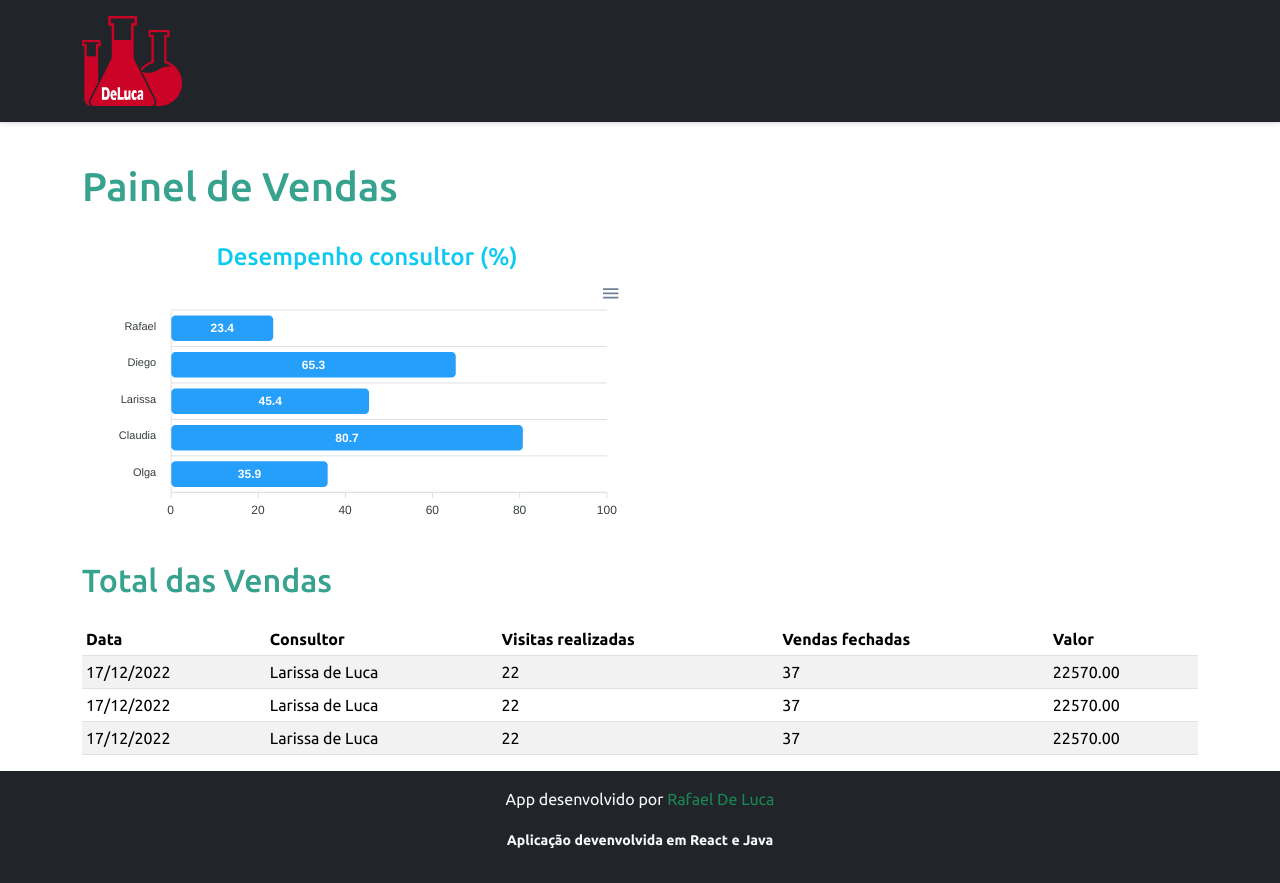
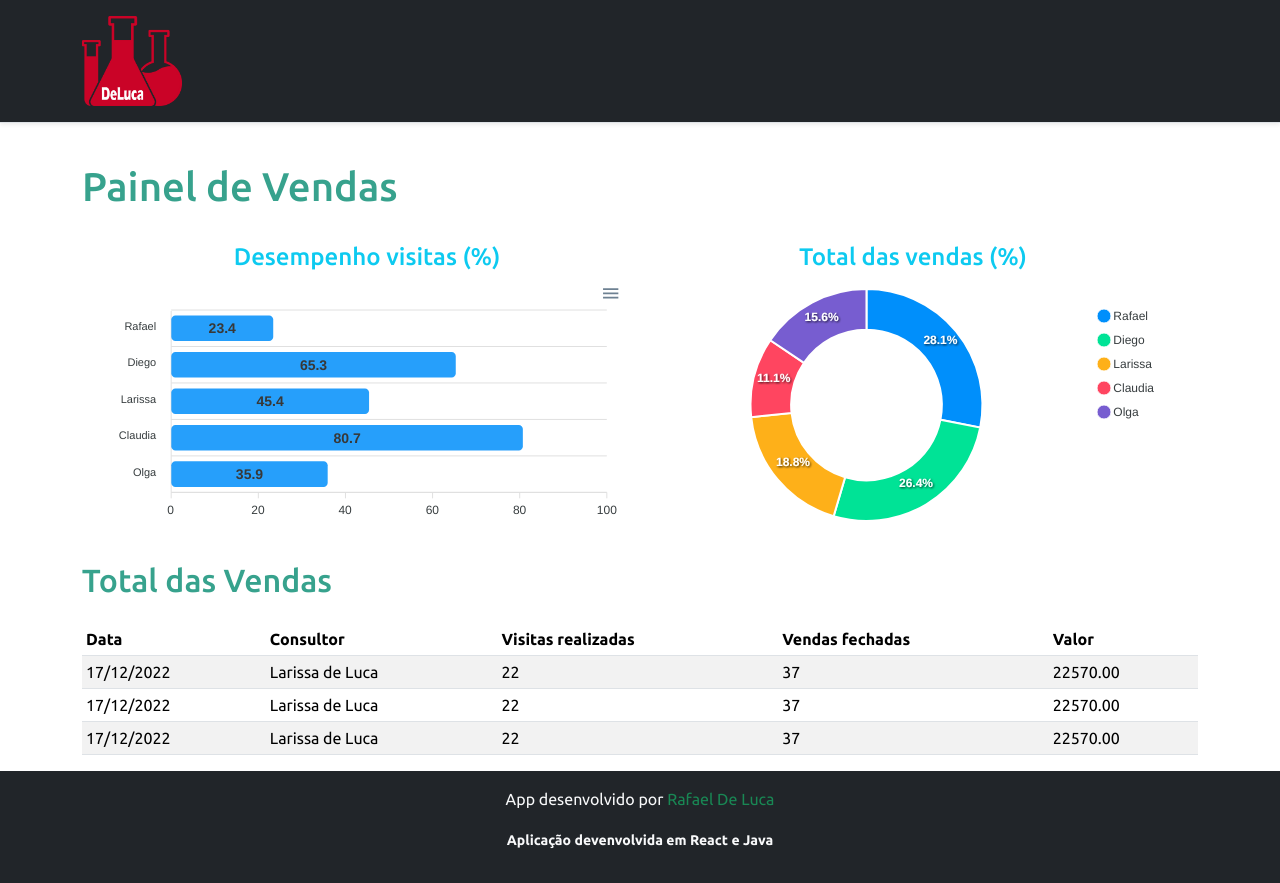
Before and after one commit to rafaelgauderio/spring-react-painel-vendas, a React (Create React App) app in the folder frontend/: page /dashboard in a window 1280 px wide. Built offline with nearby package versions, Linux system fonts and the light colour scheme.

Commit message:
componente DonutChart

```diff
--- a/frontend/src/App.tsx
+++ b/frontend/src/App.tsx
@@ -3,6 +3,7 @@ import Footer from 'components/Footer';
 import React from 'react';
 import SalesTable from 'components/SalesTable';
 import BarChart from 'components/BarChart';
+import DonutChart from 'components/DonutChart';
 
 function App() {
   return (
@@ -12,8 +13,12 @@ function App() {
         <h1 className="text-primary py-4">Painel de Vendas</h1>
         <div className="row px-4">
           <div className="col-sm-6">
-            <h4 className="text-center text-info">Desempenho consultor (%)</h4>
+            <h4 className="text-center text-info">Desempenho visitas (%)</h4>
             <BarChart></BarChart>
+          </div>
+          <div className="col-sm-6">
+            <h4 className="text-center text-info">Total das vendas (%)</h4>
+            <DonutChart></DonutChart>
           </div>
         </div>
         <div className="py-3">
--- a/frontend/src/components/BarChart/index.tsx
+++ b/frontend/src/components/BarChart/index.tsx
@@ -7,22 +7,32 @@ function BarChart() {
             bar: {
                 horizontal: true,
                 borderRadius: 4,
+                dataLabels: {
+                    position: 'center',
+                  },
+            }
+        },
+        dataLabels: {
+            enabled: true,
+            style: {
+              fontSize: '14px',
+              colors: ['#383837'],
             }
         }
+
     };
 
     const dadosMockados = {
-        dataLabels: {
-            enable: true
-        },
         labels: {
             categories: ['Rafael', 'Diego', 'Larissa', 'Claudia', 'Olga']
+
         },
         series: [
             {
-                name: "% Vendas",
-                data: [23.4, 65.3, 45.4, 80.7, 35.9]
-            }
+                name: "% Vendas fechadas por visita",
+                data: [23.4, 65.3, 45.4, 80.7, 35.9],
+            },
+
         ]
     };
 
--- /dev/null
+++ b/frontend/src/components/DonutChart/index.tsx
@@ -0,0 +1,29 @@
+import Chart from 'react-apexcharts';
+
+const DonutChart = () => {
+
+    const dadosMockados = {
+        series: [457138, 429928, 304867, 180426, 253088],
+        labels: ['Rafael', 'Diego', 'Larissa', 'Claudia', 'Olga']
+    }
+
+    const options = {
+        legend: {
+            show: true
+        }
+    }
+
+    return (
+        <Chart
+            options={{ ...options, labels: dadosMockados.labels }}
+            series={dadosMockados.series}
+            type="donut"
+            height={250}
+        >
+        </Chart>
+
+
+    );
+};
+
+export default DonutChart;
```
